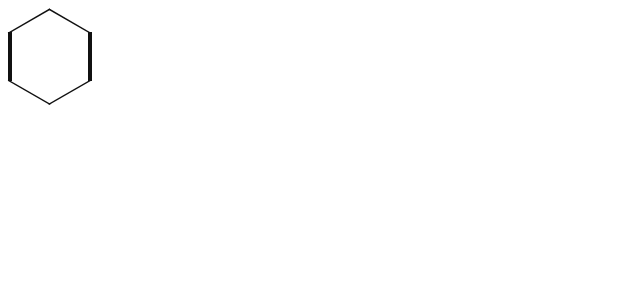
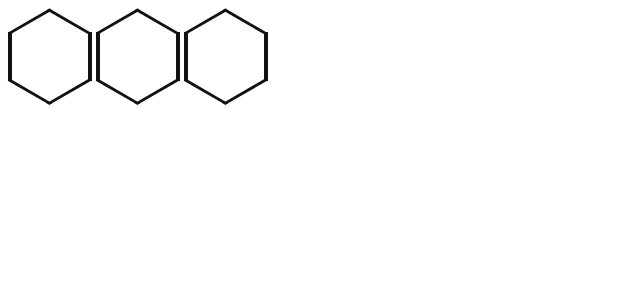
Before and after one commit to TheDomac/AutoHex, a React app: page / in a window 1280 px wide. Shown: the top 300 px of the page, without its empty margins (0-640 px from the left). Built offline with nearby package versions, Linux system fonts and the light colour scheme.

Commit message:
hex slot border fix

```diff
--- a/src/App.js
+++ b/src/App.js
@@ -1,6 +1,7 @@
 import React, { Component } from "react";
 
 import HexSlot from "common/components/hexSlot";
+import { HexWrapper } from "common/components/hexSlot.styled";
 
 import getPathsBetweenTwoSlots from "common/utils/getPathsBetweenTwoSlots";
 
@@ -8,9 +9,11 @@ class App extends Component {
   render() {
     console.log(getPathsBetweenTwoSlots(1, 21));
     return (
-      <div>
+      <HexWrapper>
         <HexSlot />
-      </div>
+        <HexSlot />
+        <HexSlot />
+      </HexWrapper>
     );
   }
 }
--- a/src/common/components/hexSlot.styled.js
+++ b/src/common/components/hexSlot.styled.js
@@ -1,4 +1,12 @@
 import styled from "styled-components";
+
+export const HexWrapper = styled.div`
+  &:after {
+    content: "";
+    clear: both;
+    display: block;
+  }
+`;
 
 export const HexMain = styled.div`
   display: inline-block;
@@ -6,16 +14,15 @@ export const HexMain = styled.div`
   float: left;
   position: relative;
   background-position: 50%;
-  border-left: 2px solid #111;
-  border-right: 2px solid #111;
+  border-left: 4px solid #111;
+  border-right: 4px solid #111;
+  margin: 24.25px 0;
+  margin-right: 4px;
   box-sizing: border-box;
 
   width: 84px;
   height: 48.5px;
-  margin: 24.25px 0;
   background-size: auto 87.7572px;
-  border-left-width: 4px;
-  border-right-width: 4px;
 
   &:after {
     position: absolute;
@@ -39,13 +46,11 @@ export const HexTop = styled.div`
   box-sizing: border-box;
 
   top: -29.6985px;
-  border-top-width: 5.6569px;
-  border-right-width: 5.6569px;
   width: 59.4px;
   height: 59.4px;
   left: 8.3px;
-  border-top: 2.8284px solid #111;
-  border-right: 2.8284px solid #111;
+  border-top: 4.6569px solid #111;
+  border-right: 4.6569px solid #111;
 
   &:after {
     position: absolute;
@@ -69,13 +74,11 @@ export const HexBottom = styled.div`
   box-sizing: border-box;
 
   bottom: -29.6985px;
-  border-bottom-width: 5.6569px;
-  border-left-width: 5.6569px;
   width: 59.4px;
   height: 59.4px;
   left: 8.3px;
-  border-bottom: 2.8284px solid #111;
-  border-left: 2.8284px solid #111;
+  border-bottom: 4.6569px solid #111;
+  border-left: 4.6569px solid #111;
 
   &:after {
     position: absolute;
```
